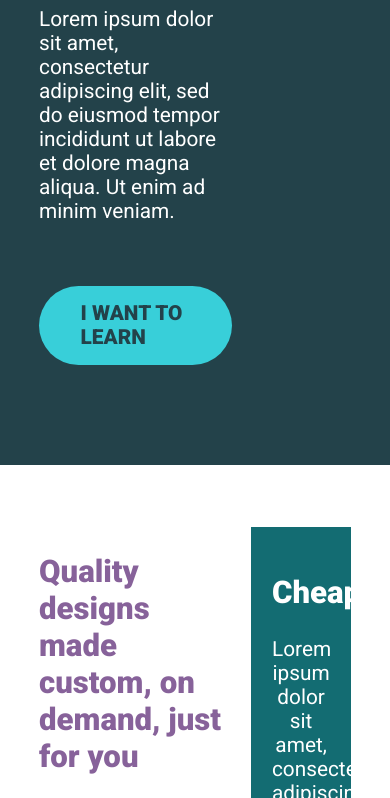
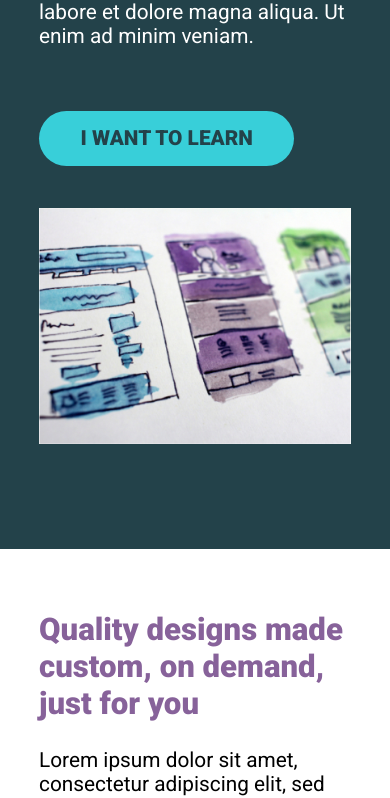
Before and after one commit to super-simon/kp-conquer-responsive-layouts, a plain HTML site: page fc03/index.html in a window 390 px wide. Shown: the part 550-1348 px from the top of the page. Drawn offline with Linux system fonts and the light colour scheme.

Commit message:
flex challenge 03 added media changes

```diff
--- a/fc03/style.css
+++ b/fc03/style.css
@@ -153,3 +153,20 @@ header {
   color: #fff;
   background-color: #136c72;
 }
+
+@media (max-width: 50rem) {
+  .row {
+    display: block;
+  }
+
+  .hero__text,
+  .hero__img,
+  .primary-content,
+  .sidebar {
+    width: 100%;
+  }
+
+  .hero__img {
+    margin-top: 2em;
+  }
+}
```
